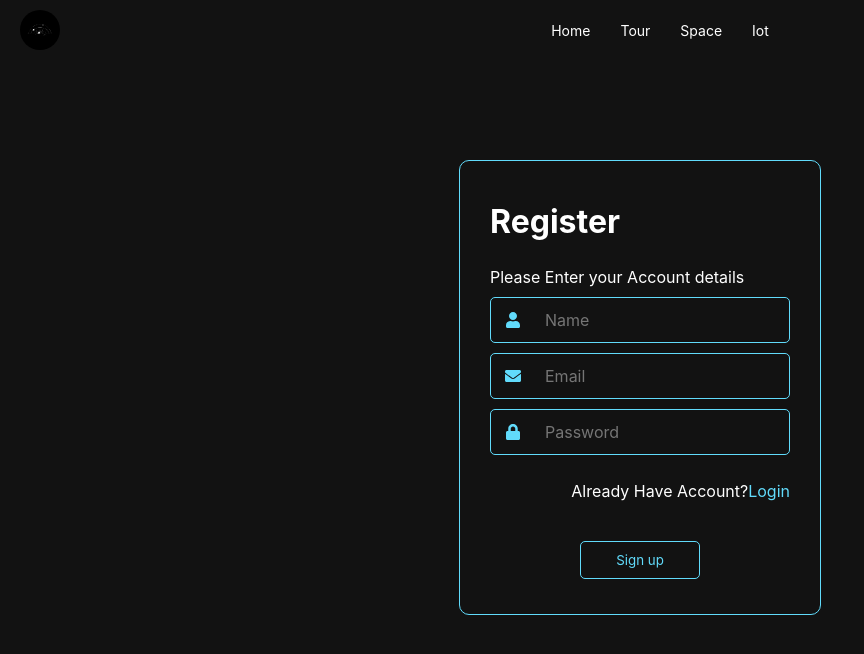
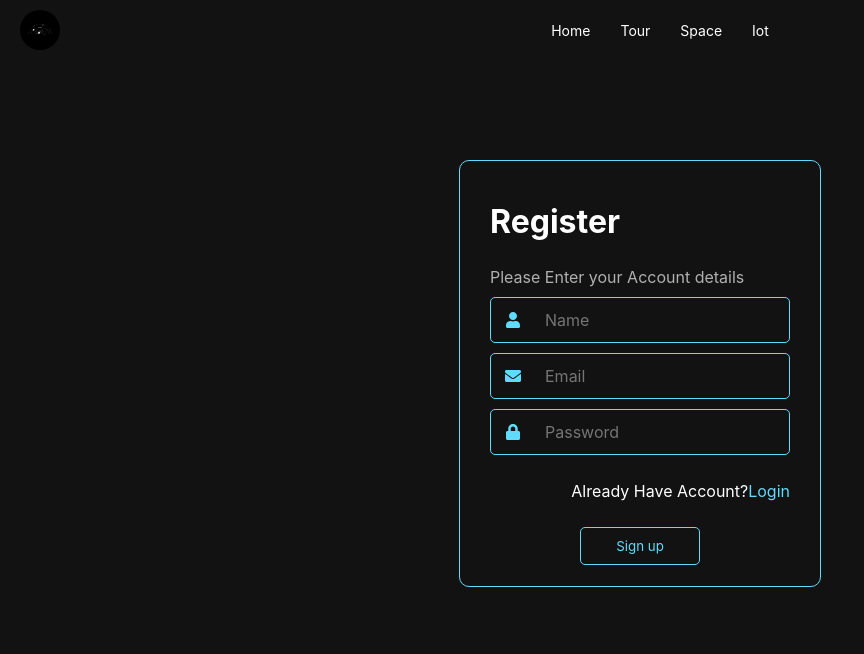
Before and after one commit to kawthar-shameseldeen/Space-Journey-Front, a React (Create React App) app in the folder space-journey/: page / in a window 1280 px wide. Shown: the top 654 px of the page, without its empty margins (0-864 px from the left). Built offline with nearby package versions, Linux system fonts and the light colour scheme.

Commit message:
added some styles

```diff
--- a/space-journey/src/pages/signup/signup.css
+++ b/space-journey/src/pages/signup/signup.css
@@ -14,7 +14,6 @@ form {
   flex-direction: column !important;
   width: 300px !important;
 }
-
 .signup-titleB,
 .signup-subtitleB {
   text-align: left !important;
@@ -23,7 +22,9 @@ form {
   margin-bottom: 10px !important;
   width: 100% !important;
 }
-
+.signup-subtitleB{
+  color: #b0b0b0 !important;
+}
 .input-groupB {
   display: flex !important;
   align-items: center !important;
@@ -60,7 +61,7 @@ form {
   border-radius: 5px !important;
   cursor: pointer !important;
   font-family: "Inter", sans-serif !important;
-  margin: 15px auto !important;
+  margin: 1px auto !important;
   text-align: center !important;
 }
 
```
